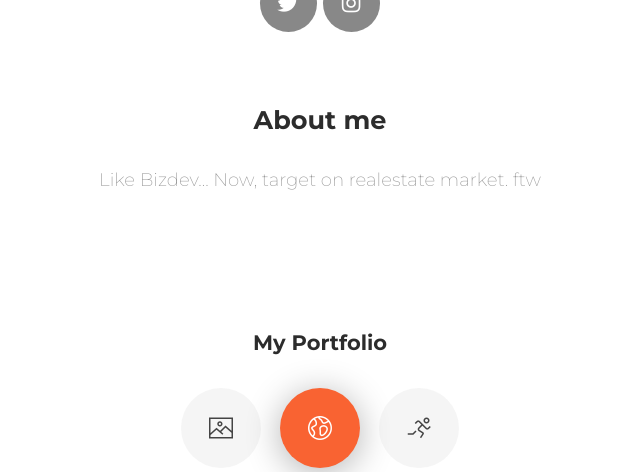
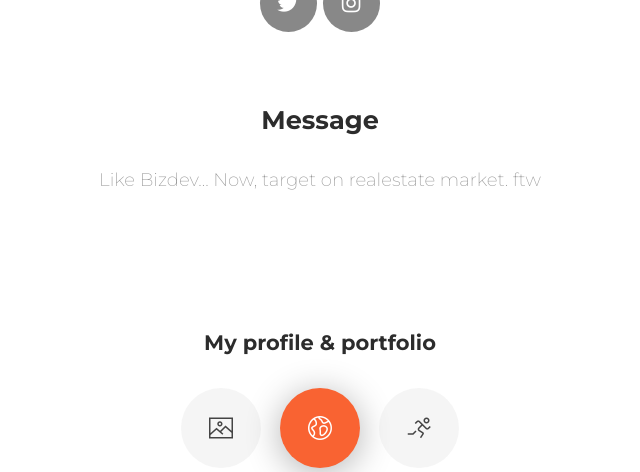
Before and after one commit to naotsukamoto/naotsukamoto-portfolio, a PHP site: page / in a window 1280 px wide. Shown: the part 480-952 px from the top of the page, without its empty margins (320-960 px from the left). Run offline with PHP 8.4, Linux system fonts and the light colour scheme; some libraries are stand-ins or nearby versions.

```diff
--- a/index.php
+++ b/index.php
@@ -125,15 +125,15 @@
             <i class="fab fa-twitter"></i>
           </a><script async src="https://platform.twitter.com/widgets.js" charset="utf-8"></script>
           <!-- btn3 -->
-          <a href="#button" class="btn btn-default btn-round btn-lg btn-icon" rel="tooltip" title="Follow me on Instagram">
+          <a href="https://www.instagram.com/naotarooou/" class="btn btn-default btn-round btn-lg btn-icon" rel="tooltip" title="Follow me on Instagram">
             <i class="fab fa-instagram"></i>
           </a>
         </div>
-        <h3 class="title">About me</h3>
+        <h3 class="title">Message</h3>
         <h5 class="description">Like Bizdev... Now, target on realestate market. ftw</h5>
         <div class="row">
           <div class="col-md-6 ml-auto mr-auto">
-            <h4 class="title text-center">My Portfolio</h4>
+            <h4 class="title text-center">My profile & portfolio</h4>
             <div class="nav-align-center">
               <ul class="nav nav-pills nav-pills-primary nav-pills-just-icons" role="tablist">
                 <li class="nav-item">
```
